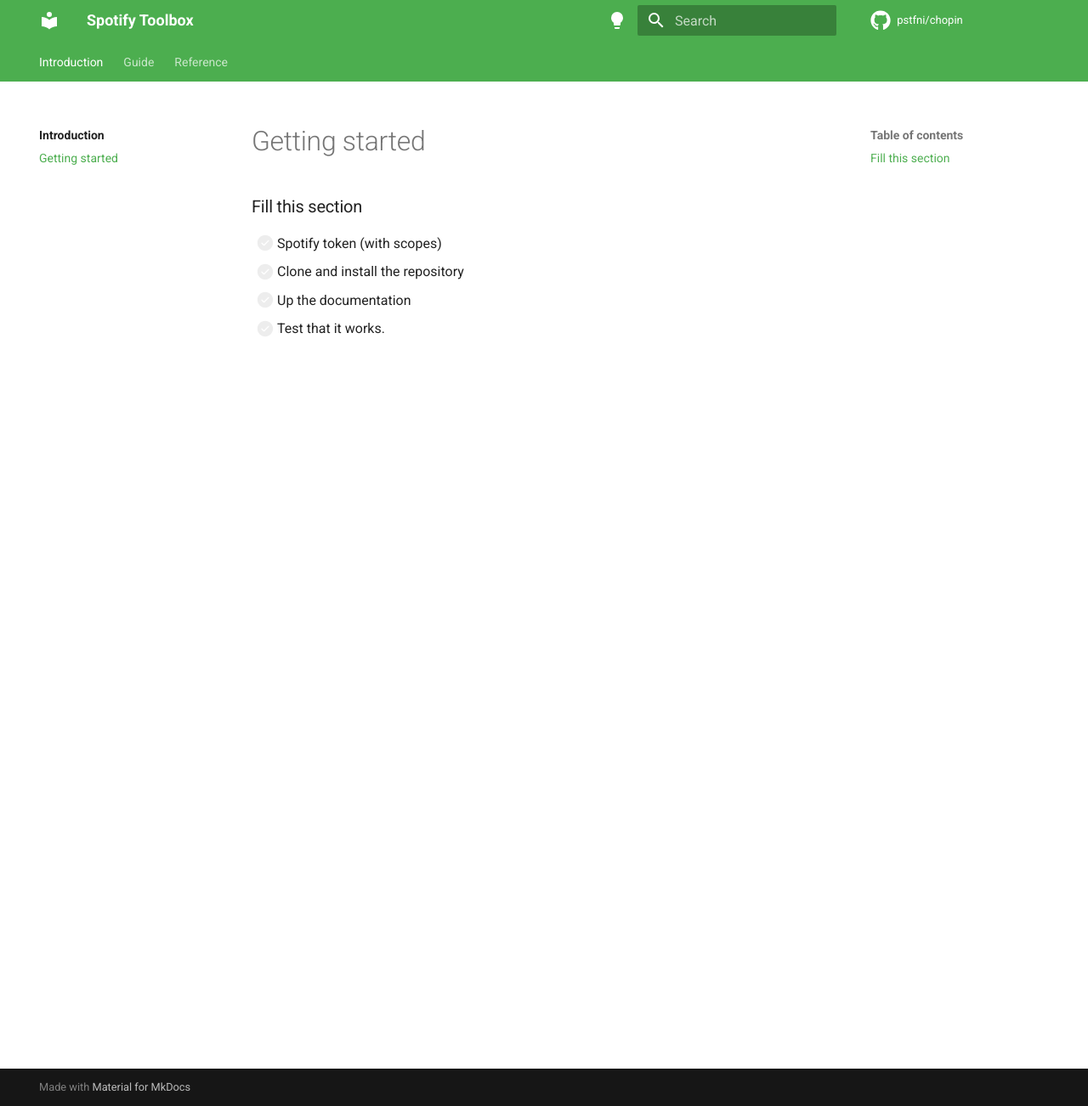
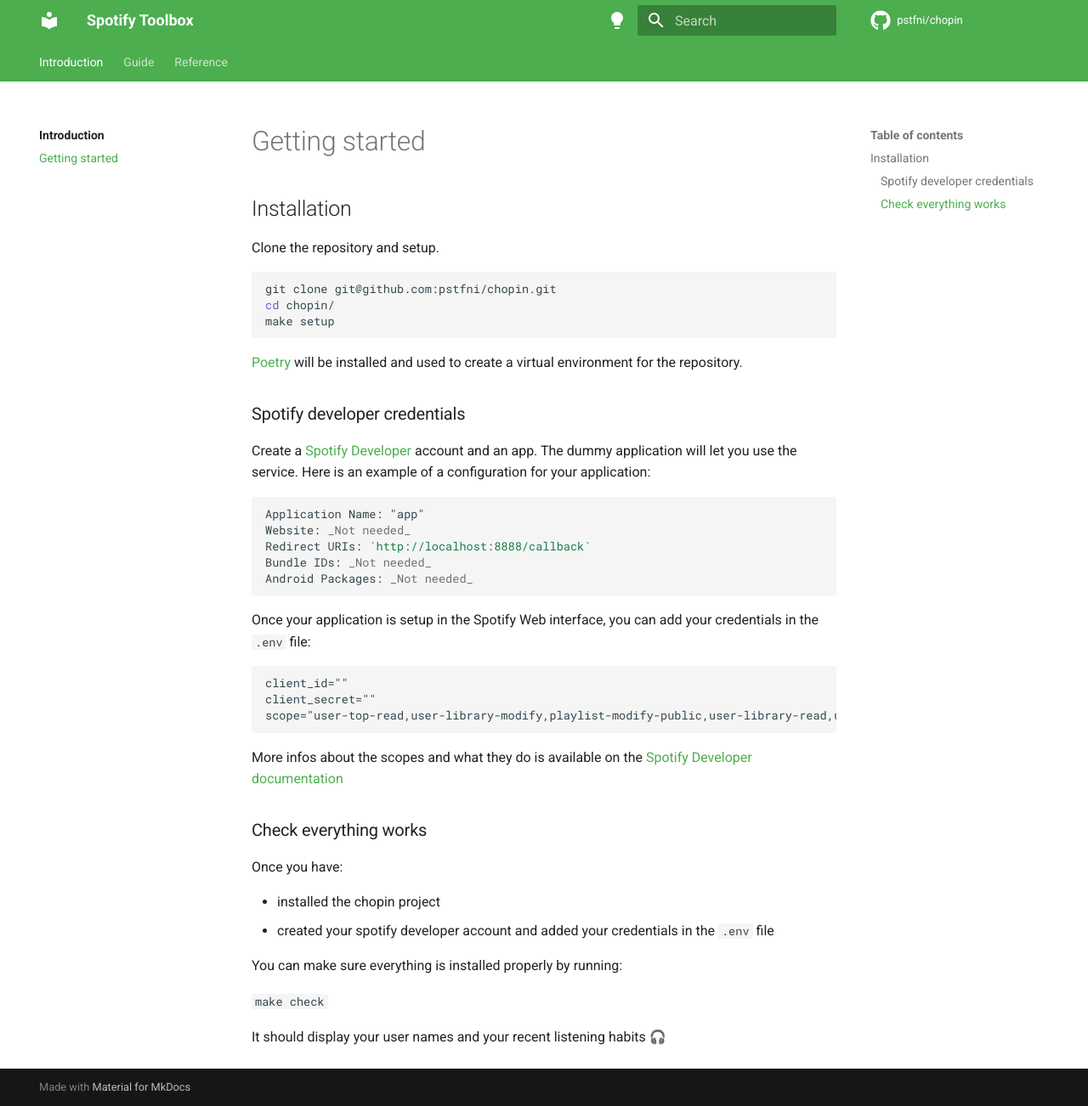
Before and after one commit to pstfni/chopin, an MkDocs documentation site: the page built from docs/getting_started.md, in a window 1280 px wide and 1302 px high. Shown: the whole window at 85% size. Built offline with MkDocs 1.6.1 and Material for MkDocs 9.7.7, drawn with Linux system fonts in a browser that asks for light colours; comment, search, counter and statistics services are not loaded.

Commit message:
:memo: Documentation improvements

````diff
--- a/docs/getting_started.md
+++ b/docs/getting_started.md
@@ -1,8 +1,49 @@
 # Getting started
 
-### Fill this section
+## Installation
 
-- [ ] Spotify token (with scopes)
-- [ ] Clone and install the repository
-- [ ] Up the documentation
-- [ ] Test that it works.
+Clone the repository and setup.
+
+```shell
+git clone git@github.com:pstfni/chopin.git
+cd chopin/
+make setup
+```
+
+[Poetry](https://python-poetry.org/) will be installed and used to create a virtual environment for the repository.
+
+### Spotify developer credentials
+
+Create a [Spotify Developer](https://developer.spotify.com/dashboard/) account and an app. The dummy application
+will let you use the service.
+Here is an example of a configuration for your application:
+```md
+Application Name: "app"
+Website: _Not needed_
+Redirect URIs: `http://localhost:8888/callback`
+Bundle IDs: _Not needed_
+Android Packages: _Not needed_
+```
+
+Once your application is setup in the Spotify Web interface, you can add your credentials in the `.env` file:
+
+```
+client_id=""
+client_secret=""
+scope="user-top-read,user-library-modify,playlist-modify-public,user-library-read,user-read-playback-state"
+```
+
+More infos about the scopes and what they do is available on the [Spotify Developer documentation](https://developer.spotify.com/documentation/general/guides/authorization/scopes/)
+
+### Check everything works
+
+Once you have:
+
+* installed the chopin project
+* created your spotify developer account and added your credentials in the `.env` file
+
+You can make sure everything is installed properly by running:
+
+`make check`
+
+It should display your user names and your recent listening habits 🎧
--- a/mkdocs.yml
+++ b/mkdocs.yml
@@ -7,10 +7,11 @@
     - "index.md"
     - "getting_started.md"
   - Guide:
-    - "guide/index.md"
-    - Compose:
-      - "guide/compose.md"
+    - "🤖 Compose a playlist":
+      - "guide/composer.md"
       - "guide/sources.md"
+    - "guide/queuer.md"
+    - "guide/describer.md"
   - Reference:
     - "reference/index.md"
     - "reference/entrypoints.md"
````
Also changed, not shown: docs/guide/composer.md (renamed from docs/guide/compose.md, +3 -3 lines), docs/guide/describer.md (added, +23 -0 lines), docs/guide/index.md (deleted, +0 -3 lines), docs/guide/queuer.md (added, +14 -0 lines), docs/index.md (+1 -1 lines).
